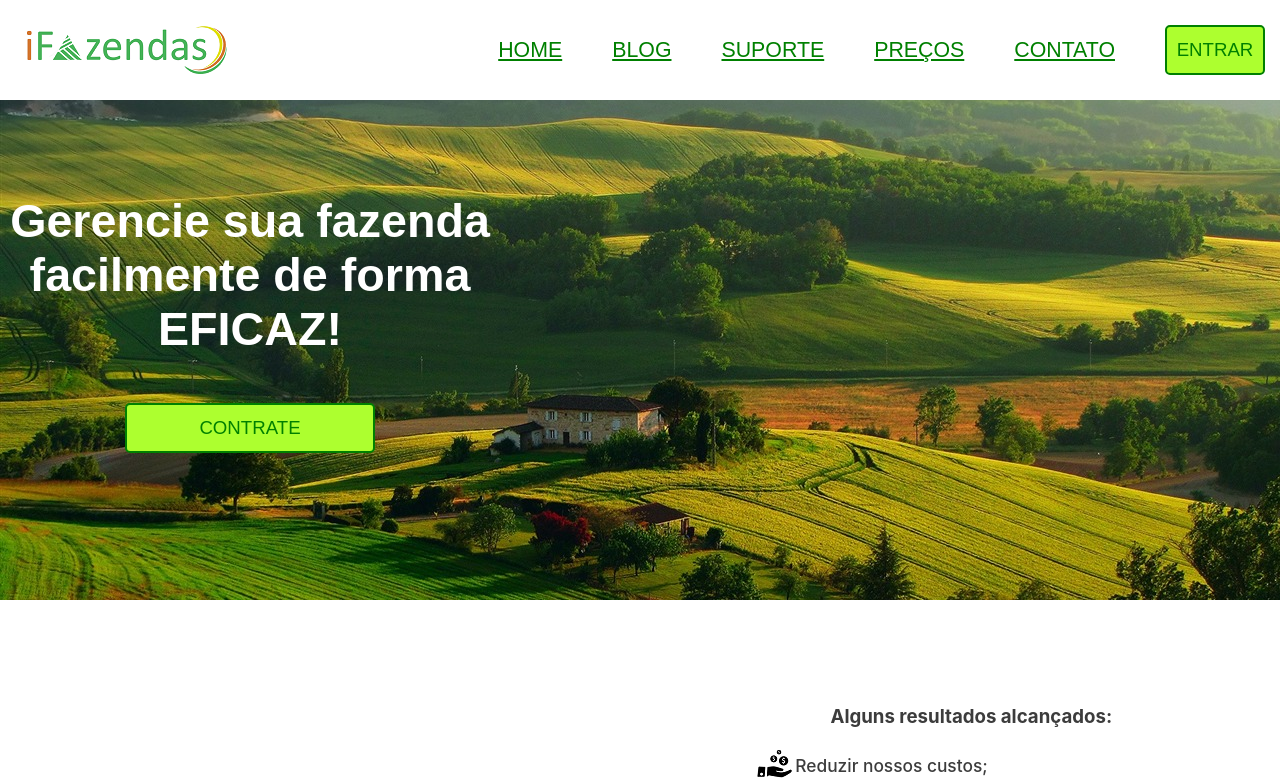
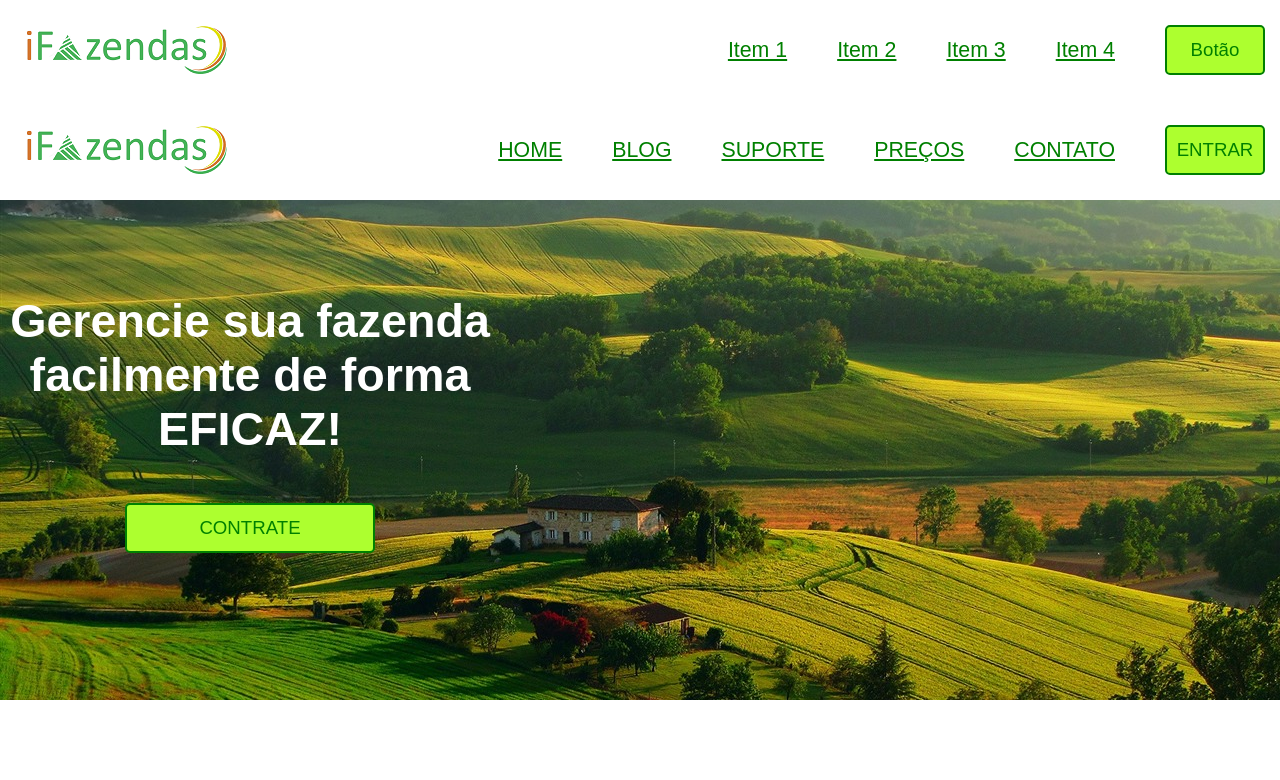
Before and after one commit to cauecoser/teste, a React (Create React App) app: page / in a window 1280 px wide. Shown: the top 780 px of the page. Built offline with nearby package versions, Linux system fonts and the light colour scheme.

Commit message:
Ajuste na topbar para estudo

```diff
--- a/src/App.js
+++ b/src/App.js
@@ -3,10 +3,23 @@ import ImgSection from './imgsection/imgsection';
 import Section1 from './section1/section1';
 import Section2 from './section2/section2';
 import Topbar from './topbar/topbar';
+import NovaTopbar from './novatopbar/topbar';
+import logopequeno from './imagens/logo100x250.png'
 
 
 function App() {
+  let alimentaMenu = [
+    {type: 'link', nome: 'Item 1', href: '/item1'},
+    {type: 'link', nome: 'Item 2', href: '/item2'},
+    {type: 'link', nome: 'Item 3', href: '/item3'},
+    {type: 'link', nome: 'Item 4', href: '/item4'},
+    {type: 'botao', nome: 'Botão', action: () => {alert("Botão")}}
+]
+
   return (<>
+  {/* Essa seria a nova topbar, onde remove toda a responsabilidade de criar os itens dentro dela, dentro do componente temos toda a lógica que monta o nosso componente, os valores que o alimentam, devem ser enviados de fora, como nesta, envio daqui a imagem, e envio daqui os dados dos links e botão, inclusive a função de alert, inicialmente não faz muito sentido, e aparenta ser mais trabalhoso, porém, para reutilizar, a unica coisa que precisamos é importar a topbar, e criar esse array de objetos que está acima, na variável alimentaMenu.*/}
+  <NovaTopbar hasImage={{src: logopequeno}} itens={alimentaMenu}/>
+
     <Topbar/>
     <ImgSection
         classimg='fundofazenda'
--- /dev/null
+++ b/src/novatopbar/topbar.js
@@ -0,0 +1,31 @@
+import Botao from '../genericos/botao/botao';
+import Link from '../genericos/link/link';
+import './novatopbar.css'
+
+function NovaTopbar(props){
+    let hasImageObj = props.hasImage
+    let logoBarra = null;
+    let itensMenu = [];
+    if (props.hasImage) {
+        logoBarra = <img src={hasImageObj.src} />
+    }
+
+    props.itens.map(i => {
+        if(i.type === 'link') {
+            itensMenu.push(<Link nome={i.nome} href={i.href} />)
+        } else if(i.type === 'botao') {
+            itensMenu.push(<Botao class='top_botao' nome={i.nome} onclick={i.action}/>)
+        }
+    })
+
+    return(
+        <div className='bkgd_top'>
+            {logoBarra}
+            <div className='links_e_botao'>
+                {itensMenu}
+            </div>
+        </div>
+    )
+}
+
+export default NovaTopbar;
```
Also changed, not shown: src/novatopbar/novatopbar.css (added).
